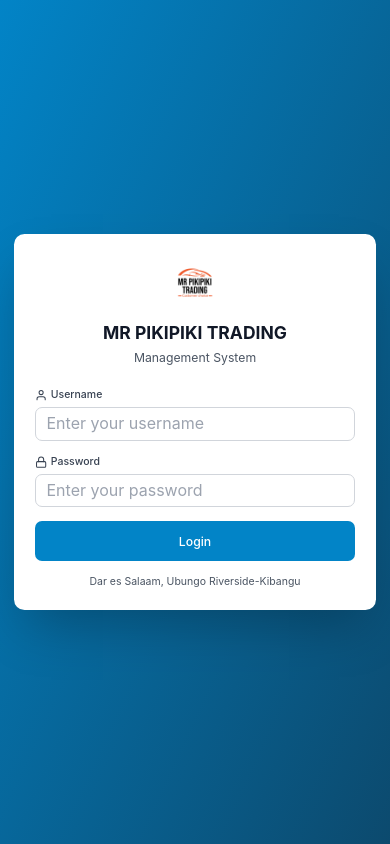
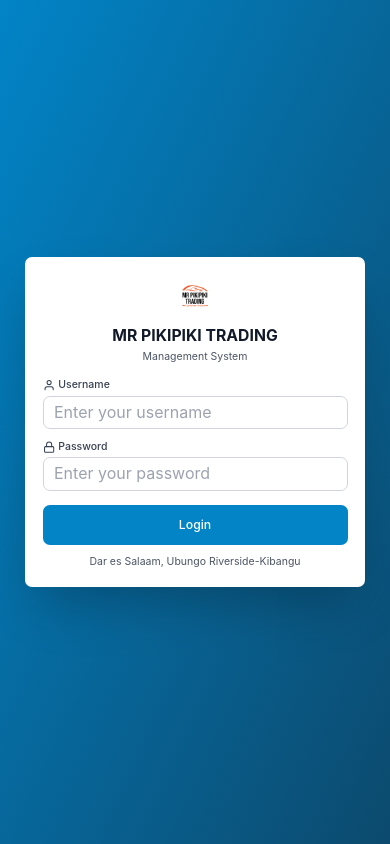
Before and after one commit to alfatonics/mr-pikipiki-trading1, a React (Vite) app in the folder client/: page /login in a window 390 px wide. Built offline with nearby package versions, Linux system fonts and the light colour scheme.

Commit message:
Fix mobile responsiveness for all buttuns

```diff
--- a/client/src/components/Input.jsx
+++ b/client/src/components/Input.jsx
@@ -1,6 +1,6 @@
-const Input = ({ label, error, className = '', ...props }) => {
+const Input = ({ label, error, className = 'mb-4', ...props }) => {
   return (
-    <div className={`mb-4 ${className}`}>
+    <div className={className}>
       {label && (
         <label className="block text-xs sm:text-sm font-medium text-gray-700 mb-1">
           {label}
--- a/client/src/components/Select.jsx
+++ b/client/src/components/Select.jsx
@@ -1,6 +1,6 @@
-const Select = ({ label, error, options = [], className = '', ...props }) => {
+const Select = ({ label, error, options = [], className = 'mb-4', ...props }) => {
   return (
-    <div className={`mb-4 ${className}`}>
+    <div className={className}>
       {label && (
         <label className="block text-xs sm:text-sm font-medium text-gray-700 mb-1">
           {label}
--- a/client/src/pages/Login.jsx
+++ b/client/src/pages/Login.jsx
@@ -29,39 +29,39 @@
   };
 
   return (
-    <div className="min-h-screen bg-gradient-to-br from-primary-600 to-primary-900 flex items-center justify-center px-4 sm:px-6 py-6">
-      <div className="max-w-md w-full">
-        <div className="bg-white rounded-xl sm:rounded-2xl shadow-2xl p-6 sm:p-8">
-          <div className="text-center mb-6 sm:mb-8">
+    <div className="min-h-screen bg-gradient-to-br from-primary-600 to-primary-900 flex items-center justify-center px-3 sm:px-6 py-4 sm:py-6">
+      <div className="w-full max-w-[340px] sm:max-w-md">
+        <div className="bg-white rounded-lg sm:rounded-2xl shadow-2xl p-5 sm:p-8">
+          <div className="text-center mb-4 sm:mb-8">
             {/* Company Logo */}
-            <div className="mb-3 sm:mb-4">
+            <div className="mb-2 sm:mb-4">
               <img
                 src="/logo.png"
                 alt="MR PIKIPIKI TRADING"
-                className="mx-auto h-16 sm:h-20 md:h-24 w-auto"
+                className="mx-auto h-12 sm:h-20 md:h-24 w-auto"
                 onError={(e) => {
                   // If logo doesn't exist, hide image and show text instead
                   e.target.style.display = 'none';
                   e.target.nextElementSibling.style.display = 'block';
                 }}
               />
-              <h1 className="text-2xl sm:text-3xl font-bold text-gray-900 mb-2" style={{display: 'none'}}>
+              <h1 className="text-xl sm:text-3xl font-bold text-gray-900 mb-2" style={{display: 'none'}}>
                 MR PIKIPIKI TRADING
               </h1>
             </div>
-            <h2 className="text-xl sm:text-2xl font-bold text-gray-900 mb-1 sm:mb-2">MR PIKIPIKI TRADING</h2>
-            <p className="text-sm sm:text-base text-gray-600">Management System</p>
+            <h2 className="text-lg sm:text-2xl font-bold text-gray-900 mb-0.5 sm:mb-2">MR PIKIPIKI TRADING</h2>
+            <p className="text-xs sm:text-base text-gray-600">Management System</p>
           </div>
 
           {error && (
-            <div className="bg-red-50 text-red-600 p-3 rounded-lg mb-4 text-sm">
+            <div className="bg-red-50 text-red-600 p-2 sm:p-3 rounded-lg mb-3 sm:mb-4 text-xs sm:text-sm">
               {error}
             </div>
           )}
 
           <form onSubmit={handleSubmit}>
-            <div className="mb-3 sm:mb-4">
-              <label className="block text-xs sm:text-sm font-medium text-gray-700 mb-1.5 sm:mb-2">
+            <div className="mb-0">
+              <label className="block text-xs sm:text-sm font-medium text-gray-700 mb-1 sm:mb-1.5">
                 <FiUser className="inline mr-1 sm:mr-2 text-sm sm:text-base" />
                 Username
               </label>
@@ -71,11 +71,12 @@
                 onChange={(e) => setUsername(e.target.value)}
                 placeholder="Enter your username"
                 required
+                className="mb-3 sm:mb-4"
               />
             </div>
 
-            <div className="mb-4 sm:mb-6">
-              <label className="block text-xs sm:text-sm font-medium text-gray-700 mb-1.5 sm:mb-2">
+            <div className="mb-0">
+              <label className="block text-xs sm:text-sm font-medium text-gray-700 mb-1 sm:mb-1.5">
                 <FiLock className="inline mr-1 sm:mr-2 text-sm sm:text-base" />
                 Password
               </label>
@@ -85,6 +86,7 @@
                 onChange={(e) => setPassword(e.target.value)}
                 placeholder="Enter your password"
                 required
+                className="mb-4 sm:mb-6"
               />
             </div>
 
@@ -97,7 +99,7 @@
             </Button>
           </form>
 
-          <div className="mt-4 sm:mt-6 text-center text-xs sm:text-sm text-gray-600">
+          <div className="mt-3 sm:mt-6 text-center text-xs sm:text-sm text-gray-600">
             <p>Dar es Salaam, Ubungo Riverside-Kibangu</p>
           </div>
         </div>
```
